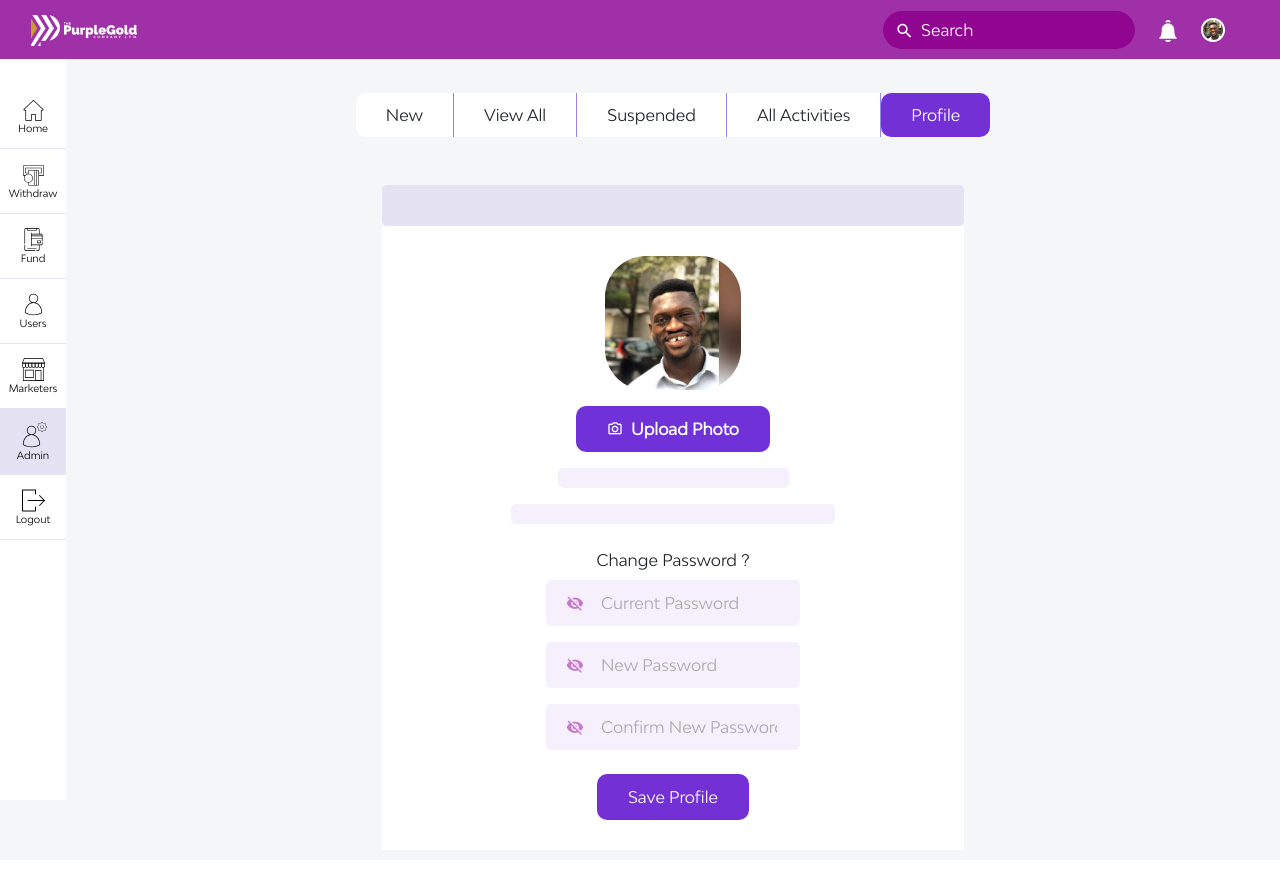
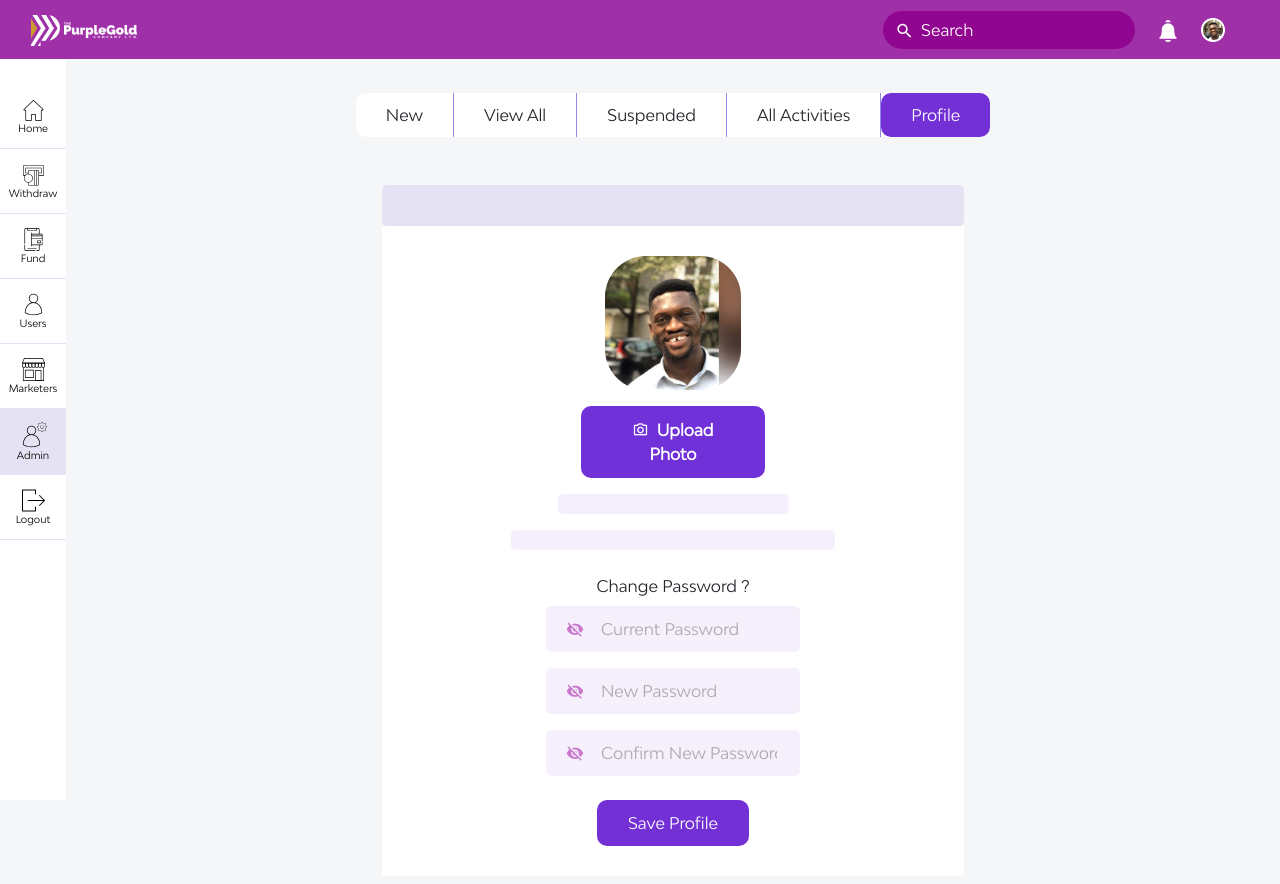
Before and after one commit to Oluwashina/PurpleGoldAdminPanel, a React (Create React App) app: page /admin/profile in a window 1280 px wide. Before the commit the page ends 860 px from the top, so only its background shows below. Built offline with nearby package versions, Linux system fonts and the light colour scheme.

Commit message:
profile picture button added

```diff
--- a/src/pages/Admin/AdminProfile.js
+++ b/src/pages/Admin/AdminProfile.js
@@ -116,11 +116,18 @@ const AdminProfile = (props) => {
                 />
               </div>
 
-              <div className="text-center mt-3">
+              {/* <div className="text-center mt-3">
                 <button className="btn btn-paid" style={{ fontWeight: "bold" }}>
                   <i className="mdi mdi-camera-outline mr-2"></i>Upload Photo
                 </button>
+              </div> */}
+
+              <div className="text-center mt-3">
+                <label className="file"><i className="mdi mdi-camera-outline mr-1"></i> Upload Photo
+                <input type="file" size="60" />
+                </label>
               </div>
+
 
               <div className="text-center mt-3">
                 <div
--- a/src/pages/Admin/admin.css
+++ b/src/pages/Admin/admin.css
@@ -71,3 +71,19 @@
   .btn-save:hover{
     color: white;
   }
+
+  /* input tye file styles */
+  .file{
+    display: table;
+    width: 40%;
+    margin: auto;
+    background: #7031D8;
+    border-radius: 10px;
+    color: white;
+    padding: 12px 30px;
+    font-weight: bold;
+    transition: all ease-in 0.5s;
+  }
+  input[type="file"] {
+    display: none;
+}
```
Also changed, not shown: 1 other file (tests, documents, lock files or other folders).
